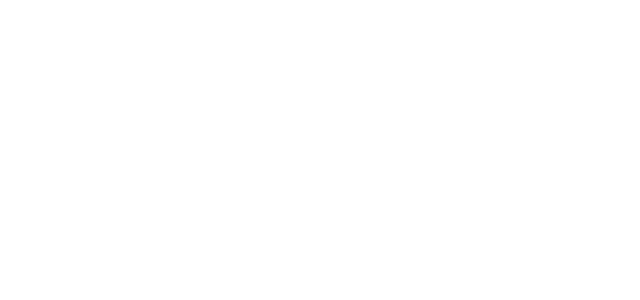
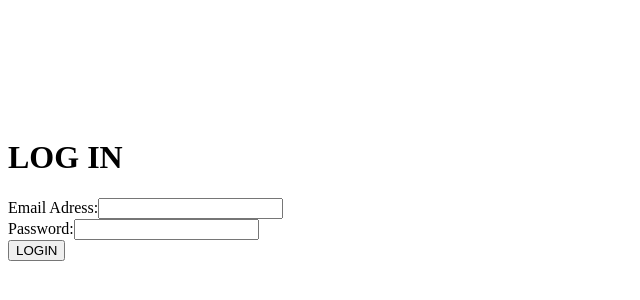
Before and after one commit to khethiwengema04-gif/ShoppingList, a React (Vite) app: page / in a window 1280 px wide. Shown: the part 82-382 px from the top of the page, without its empty margins (0-640 px from the left). Built offline with nearby package versions, Linux system fonts and the light colour scheme.

Commit message:
Functionality of my log in page navigating it to home page

```diff
--- a/package.json
+++ b/package.json
@@ -13,7 +13,8 @@
     "@reduxjs/toolkit": "^2.12.0",
     "react": "^19.2.8",
     "react-dom": "^19.2.8",
-    "react-redux": "^9.3.0"
+    "react-redux": "^9.3.0",
+    "react-router-dom": "^6.30.6"
   },
   "devDependencies": {
     "@eslint/js": "^10.0.1",
--- /dev/null
+++ b/src/App.tsx
@@ -0,0 +1,20 @@
+import React from 'react'
+import { Log } from './Components/Pages/LogIn/Log'
+import { Route, Routes } from 'react-router-dom'
+import { Home } from './Components/Pages/Home/Home'
+
+function App() {
+    return (
+        <>
+            <Routes>
+                <Route path="/" element={<Log />} />
+                <Route path="/home" element={<Home />} />
+            </Routes>
+
+        </>
+
+    )
+}
+
+
+export default App
--- a/src/Components/Pages/Home/Home.tsx
+++ b/src/Components/Pages/Home/Home.tsx
@@ -0,0 +1,7 @@
+import React from 'react'
+
+export const Home = () => {
+    return (
+        <div>Home</div>
+    )
+}
--- /dev/null
+++ b/src/Components/Pages/LogIn/Log.tsx
@@ -0,0 +1,37 @@
+import React from 'react'
+import styles from './LogIn.module.css';
+import { useNavigate } from 'react-router-dom';
+
+
+
+
+export const Log = () => {
+    const navigate = useNavigate();
+    const navigateToHome = () => {
+        navigate("/home")
+    }
+
+    return (
+        <div className={styles.container}>
+            <div className={styles.loginForm}>
+                <h1 className={styles.tittle}>LOG IN</h1>
+
+                <div className={styles.email}>
+                    <label>Email Adress:</label>
+                    <input type="email" className={styles.emailInput} />
+                </div>
+
+
+                <div className={styles.password}>
+                    <label>Password:</label>
+                    <input type="password" className={styles.passwordInput} />
+                </div>
+
+                <button className={styles.loginBtn} onClick={navigateToHome}>
+                    LOGIN
+                </button>
+            </div>
+
+        </div>
+    )
+}
--- a/src/Components/Pages/LogIn/LogIn.module.css
+++ b/src/Components/Pages/LogIn/LogIn.module.css
@@ -0,0 +1,23 @@
+.container {
+    display: flex;
+    flex-direction: column;
+    margin: auto;
+    margin-top: 200px;
+    background: #fff;
+    padding-bottom: 30px;
+}
+
+.header {
+    display: flex;
+    flex-direction: column;
+    align-items: center;
+    gap: 9px;
+    width: 100%;
+    margin-top: 30px;
+}
+
+.text {
+    color: blue;
+    font-size: 48px;
+    font-weight: 700;
+}
--- a/src/main.tsx
+++ b/src/main.tsx
@@ -1,9 +1,19 @@
 import { StrictMode } from 'react'
 import { createRoot } from 'react-dom/client'
-
+import { store } from './store'
+import { Provider } from 'react-redux'
+import App from './App'
+import { BrowserRouter } from 'react-router-dom'
 
 createRoot(document.getElementById('root')!).render(
   <StrictMode>
+    <Provider store={store}>
 
-  </StrictMode>,
+      <BrowserRouter>
+        <App />
+      </BrowserRouter>
+
+    </Provider >
+  </StrictMode>
+
 )
--- a/src/store.ts
+++ b/src/store.ts
@@ -1,11 +1,11 @@
 import { configureStore } from "@reduxjs/toolkit";
 import loginReducer from '../src/Features/login'
 
-export default configureStore({
+export const store = configureStore({
 	reducer: {
 		login: loginReducer,
 	},
 })
 
-// export type RootState = ReturnType<typeof store.getState>
-// export type AppDispatch = typeof store.dispatch
+export type RootState = ReturnType<typeof store.getState>
+export type AppDispatch = typeof store.dispatch
```
Also changed, not shown: src/Components/Pages/LogIn/LogIn.tsx (deleted, +0 -9 lines), src/Components/Pages/Registering/Registering.tsx (+47 -0 lines), 1 other file (tests, documents, lock files or other folders).
